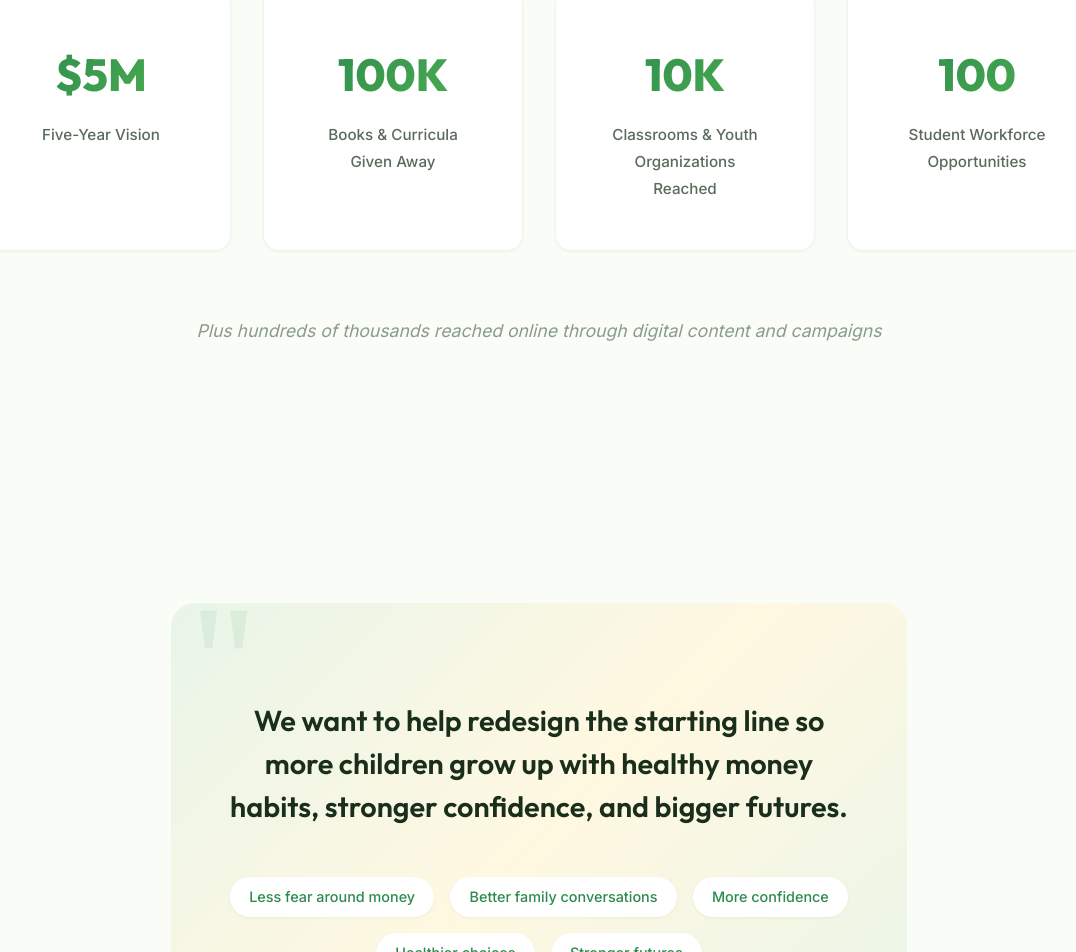
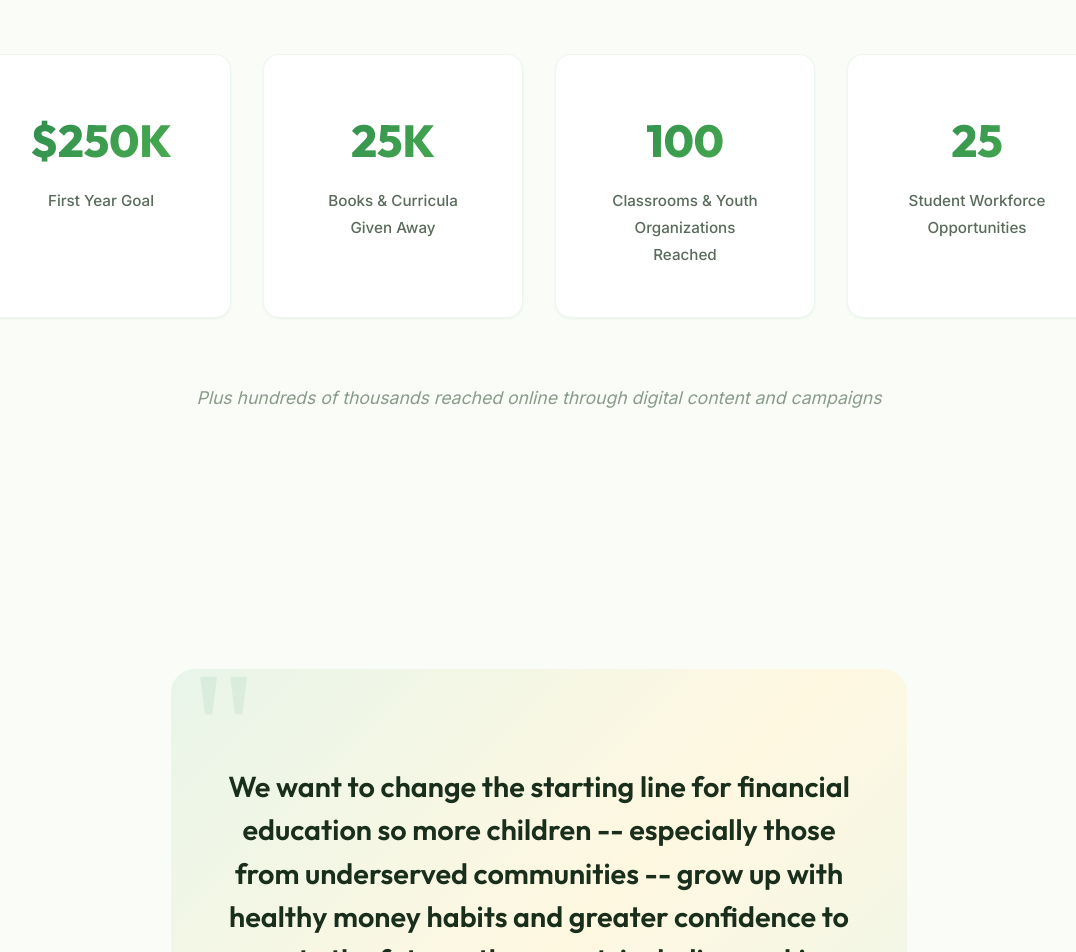
Before and after one commit to HMCJPG/GrowGoodDaily, a React (Vite) app: page / in a window 1280 px wide. Shown: the part 7378-8330 px from the top of the page, without its empty margins (101-1177 px from the left). Built offline with nearby package versions, Linux system fonts and the light colour scheme.

Commit message:
Added mission content

```diff
--- a/src/pages/HomePage.jsx
+++ b/src/pages/HomePage.jsx
@@ -22,10 +22,10 @@ export default function HomePage() {
   ];
 
   const impactNumbers = [
-    { number: '$5M', label: 'Five-Year Vision' },
-    { number: '100K', label: 'Books & Curricula Given Away' },
-    { number: '10K', label: 'Classrooms & Youth Organizations Reached' },
-    { number: '100', label: 'Student Workforce Opportunities' },
+    { number: '$250K', label: 'First Year Goal' },
+    { number: '25K', label: 'Books & Curricula Given Away' },
+    { number: '100', label: 'Classrooms & Youth Organizations Reached' },
+    { number: '25', label: 'Student Workforce Opportunities' },
   ];
 
   return (
@@ -285,7 +285,7 @@ export default function HomePage() {
             <span className="section__label">The Vision</span>
             <h2 className="section__title">Measurable Impact, Real Goals</h2>
             <p className="section__subtitle">
-              Our five-year vision is ambitious, measurable, and grounded in a proven foundation.
+              Our five-year vision is ambitious, measurable, and grounded in a proven foundation. It begins with clear first-year goals designed to build momentum, demonstrate impact, and establish a strong base for long-term growth.
             </p>
           </AnimatedSection>
           <div className="impact__grid">
@@ -307,14 +307,14 @@ export default function HomePage() {
           <AnimatedSection>
             <div className="promise__content">
               <h2 className="promise__title">
-                We want to help redesign the starting line so more children grow up with healthy money habits, stronger confidence, and bigger futures.
+                We want to change the starting line for financial education so more children -- especially those from underserved communities -- grow up with healthy money habits and greater confidence to create the futures they want, including making their dreams come true.
               </h2>
               <div className="promise__benefits">
-                <span>Less fear around money</span>
+                <span>Less misinformation around money</span>
                 <span>Better family conversations</span>
                 <span>More confidence</span>
                 <span>Healthier choices</span>
-                <span>Stronger futures</span>
+                <span>Brighter futures</span>
               </div>
             </div>
           </AnimatedSection>
@@ -358,7 +358,7 @@ export default function HomePage() {
           <AnimatedSection>
             <div className="transparency__content">
               <p className="transparency__text">
-                Grow Good Daily is in its earliest stage. The vision is set. Now we're looking to get the right people and enterprises "on the bus" in the "right roles" to help us launch it.
+                Grow Good Daily is in its earliest stage. The vision is set. Now we're looking to get the right people and enterprises "on the bus" in the "right roles" to execute the mission.
               </p>
               <div style={{ marginTop: 'var(--space-xl)', textAlign: 'center' }}>
                 <Link to="/founding-partners" className="btn btn--accent btn--lg" id="transparency-early-supporter">
```
